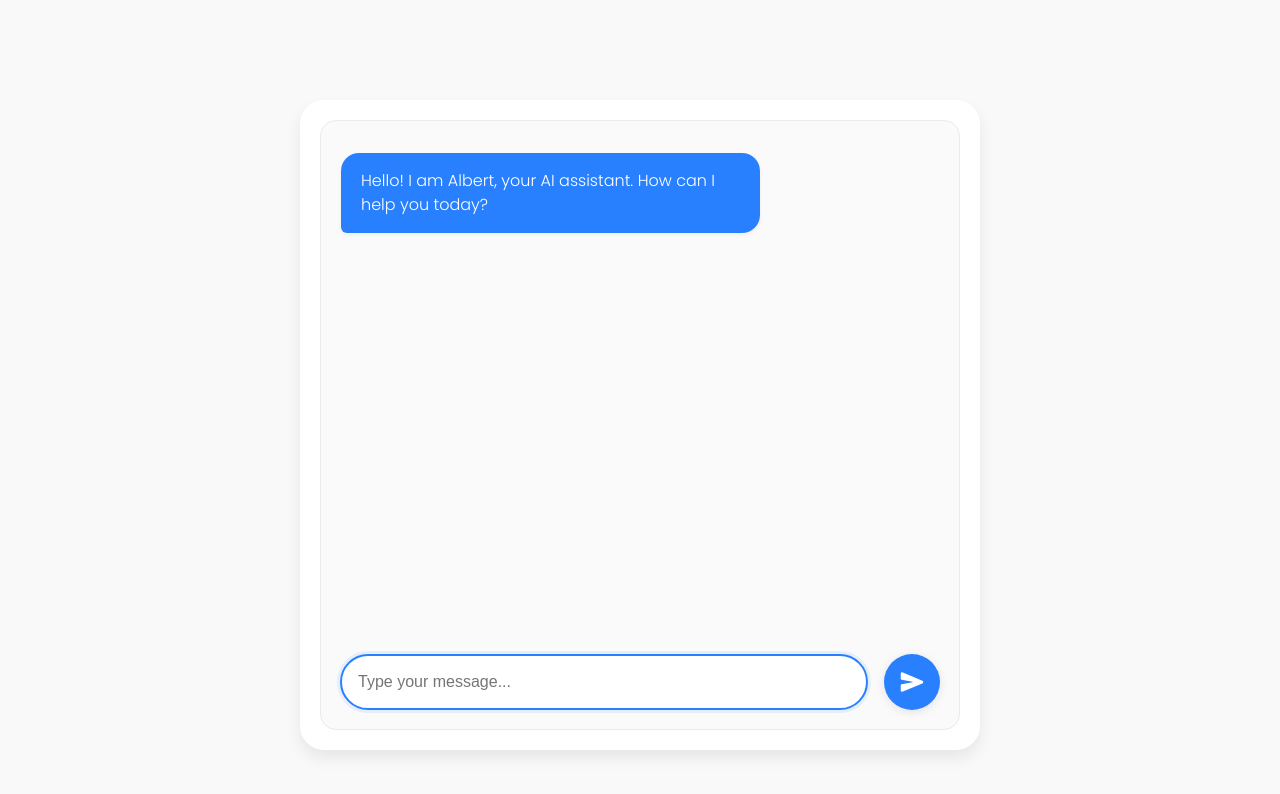
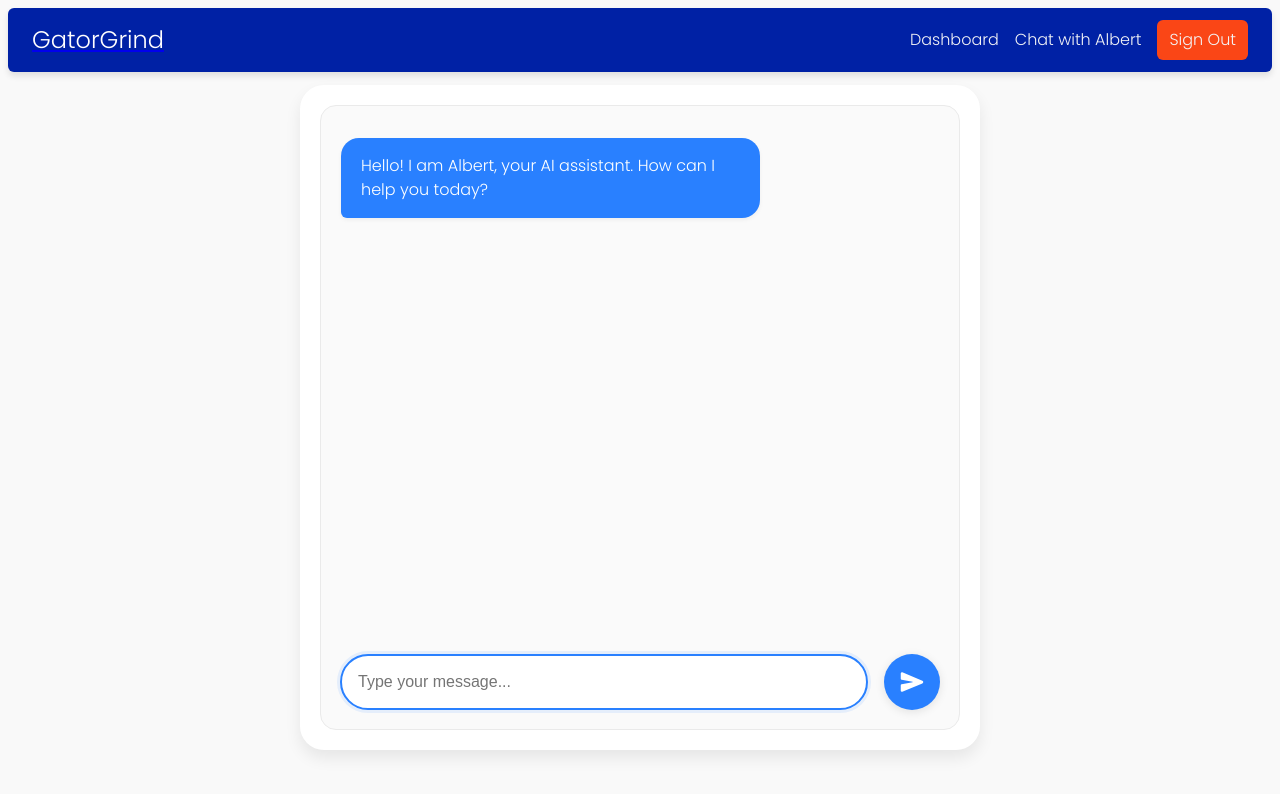
Before and after one commit to vas1l/CEN3031-Project, a React (Vite) app in the folder client/: page /albert in a window 1280 px wide. Shown: the top 794 px of the page. Built offline with nearby package versions, Linux system fonts and the light colour scheme.

Commit message:
Add navbar to dashboard page

```diff
--- a/client/src/components/albert_page/css/Chatbot.css
+++ b/client/src/components/albert_page/css/Chatbot.css
@@ -1,21 +1,22 @@
 .chatbot-container {
-  padding: 1.25rem;
   background-color: #ffffff;
   border-radius: 24px;
   box-shadow: 0 8px 16px rgba(0, 0, 0, 0.08);
   display: flex;
   flex-direction: column;
   position: fixed;
-  top: 100px;
-  bottom: 50px;
+  top: 85px;
+  bottom: 10px;
   left: 10px;
   right: 10px;
 }
 
 @media (min-width: 640px) {
   .chatbot-container {
+    padding: 1.25rem;
     left: 50px;
     right: 50px;
+    bottom: 50px;
     border-radius: 24px;
   }
 }
--- /dev/null
+++ b/client/src/components/loggedInNavbar.jsx
@@ -0,0 +1,80 @@
+import { useState, useEffect, useRef } from 'react';
+import { Link } from 'react-router-dom';
+import { HiMenu, HiX } from 'react-icons/hi';
+import './landing_page/css/navbar.css';
+
+function LoggedInNavbar() {
+  const [isOpen, setIsOpen] = useState(false);
+  const navbarRef = useRef(null);
+
+  useEffect(() => {
+    const handleClickOutside = (event) => {
+      if (navbarRef.current && !navbarRef.current.contains(event.target)) {
+        closeMenu();
+      }
+    };
+
+    if (isOpen) {
+      document.addEventListener('mousedown', handleClickOutside);
+    } else {
+      document.removeEventListener('mousedown', handleClickOutside);
+    }
+
+    return () => {
+      document.removeEventListener('mousedown', handleClickOutside);
+    };
+  }, [isOpen]);
+
+  const toggleMenu = () => {
+    setIsOpen(!isOpen);
+  };
+
+  const closeMenu = () => {
+    setIsOpen(false);
+  };
+
+  return (
+    <nav ref={navbarRef} className='navbar'>
+      <Link to='/dashboard'>
+        <h1>GatorGrind</h1>
+      </Link>
+
+      {/* Mobile menu button */}
+      <div className='mobile-menu-button'>
+        <button onClick={toggleMenu} className='menu-button'>
+          {isOpen ? <HiX size={30} /> : <HiMenu size={30} />}
+        </button>
+      </div>
+
+      {/* Menu for larger screens */}
+      <ul className='menu'>
+        <Link to='/dashboard' className='menu-item'>
+          Dashboard
+        </Link>
+        <Link to='/albert' className='menu-item'>
+          Chat with Albert
+        </Link>
+        <Link to='/' className='menu-item nav-button'>
+          Sign Out
+        </Link>
+      </ul>
+
+      {/* Dropdown menu for mobile screens */}
+      <div className={`mobile-menu ${isOpen ? 'open' : ''}`}>
+        <ul>
+          <Link to='/dashboard' className='menu-item' onClick={closeMenu}>
+            Dashboard
+          </Link>
+          <Link to='/albert' className='menu-item' onClick={closeMenu}>
+            Chat with Albert
+          </Link>
+          <Link to='/' className='menu-item nav-button' onClick={closeMenu}>
+            Sign Out
+          </Link>
+        </ul>
+      </div>
+    </nav>
+  );
+}
+
+export default LoggedInNavbar;
--- a/client/src/pages/albert_page/AlbertChatBotPage.jsx
+++ b/client/src/pages/albert_page/AlbertChatBotPage.jsx
@@ -1,8 +1,9 @@
 import Chat from '../../components/albert_page/Chat';
-
+import LoggedInNavbar from '../../components/loggedInNavbar';
 function AlbertChatBotPage() {
   return (
     <div>
+      <LoggedInNavbar />
       <Chat />
     </div>
   );
--- a/client/src/pages/dashboard_page/DashboardPage.css
+++ b/client/src/pages/dashboard_page/DashboardPage.css
@@ -1,6 +1,6 @@
 /* Title */
 .Title {
-  padding-top: 25px;
+  padding-top: 85px;
   margin-left: 40px;
 }
 
--- a/client/src/pages/dashboard_page/DashboardPage.jsx
+++ b/client/src/pages/dashboard_page/DashboardPage.jsx
@@ -5,7 +5,7 @@ import './DashboardPage.css';
 import ProfileCard from '../../components/dashboard_page/ProfileCard';
 import MoodTrackerCard from '../../components/dashboard_page/MoodTrackerCard';
 import ForumPostsCard from '../../components/dashboard_page/ForumPostsCard';
-
+import LoggedInNavbar from '../../components/loggedInNavbar';
 function DashboardPage() {
   const [userData, setUserData] = useState(null);
   const [error, setError] = useState(null);
@@ -30,6 +30,7 @@ function DashboardPage() {
 
   return (
     <div>
+      <LoggedInNavbar />
       <h1 className='Title'>Dashboard</h1>
       <h1 className='welcome'>
         {userData
```
